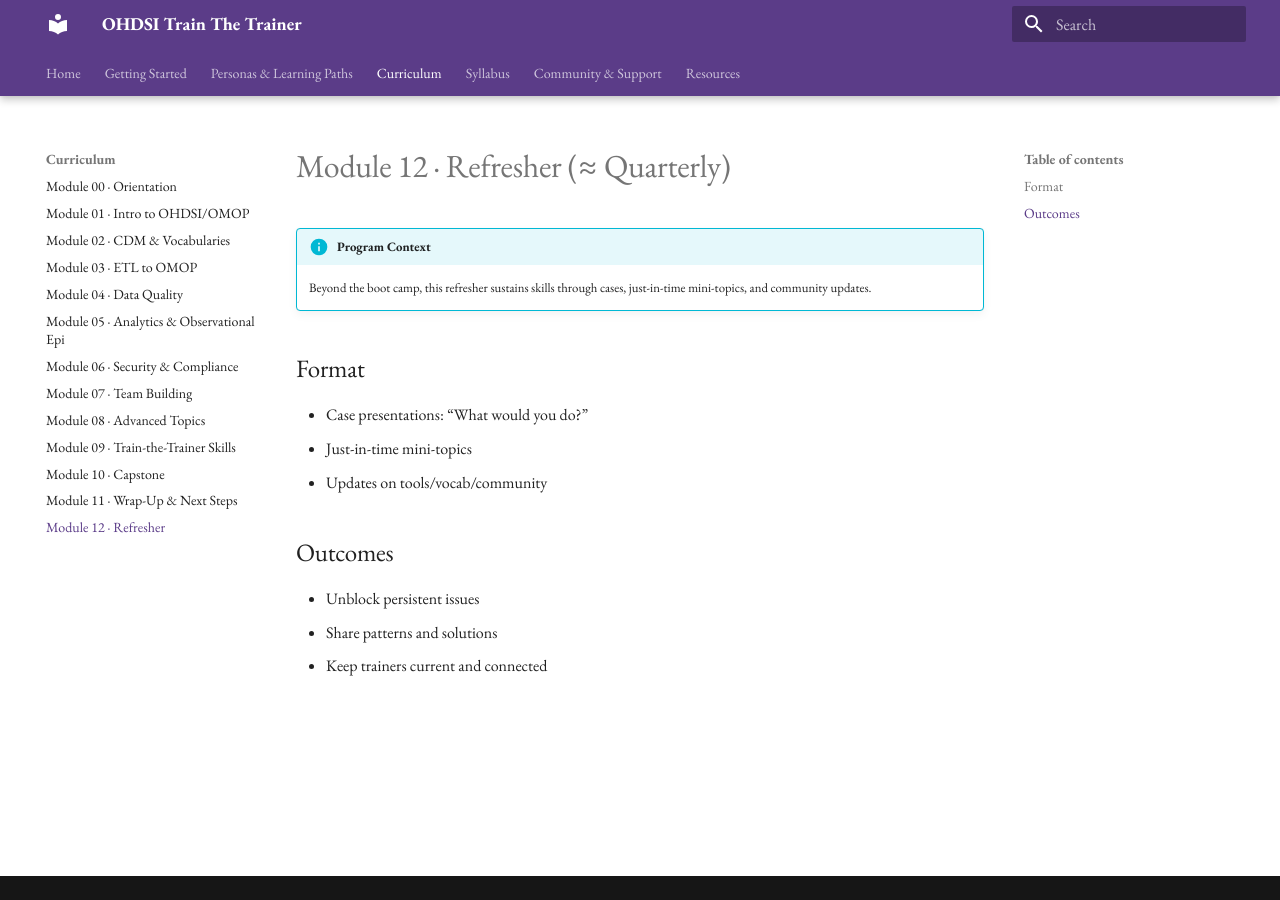
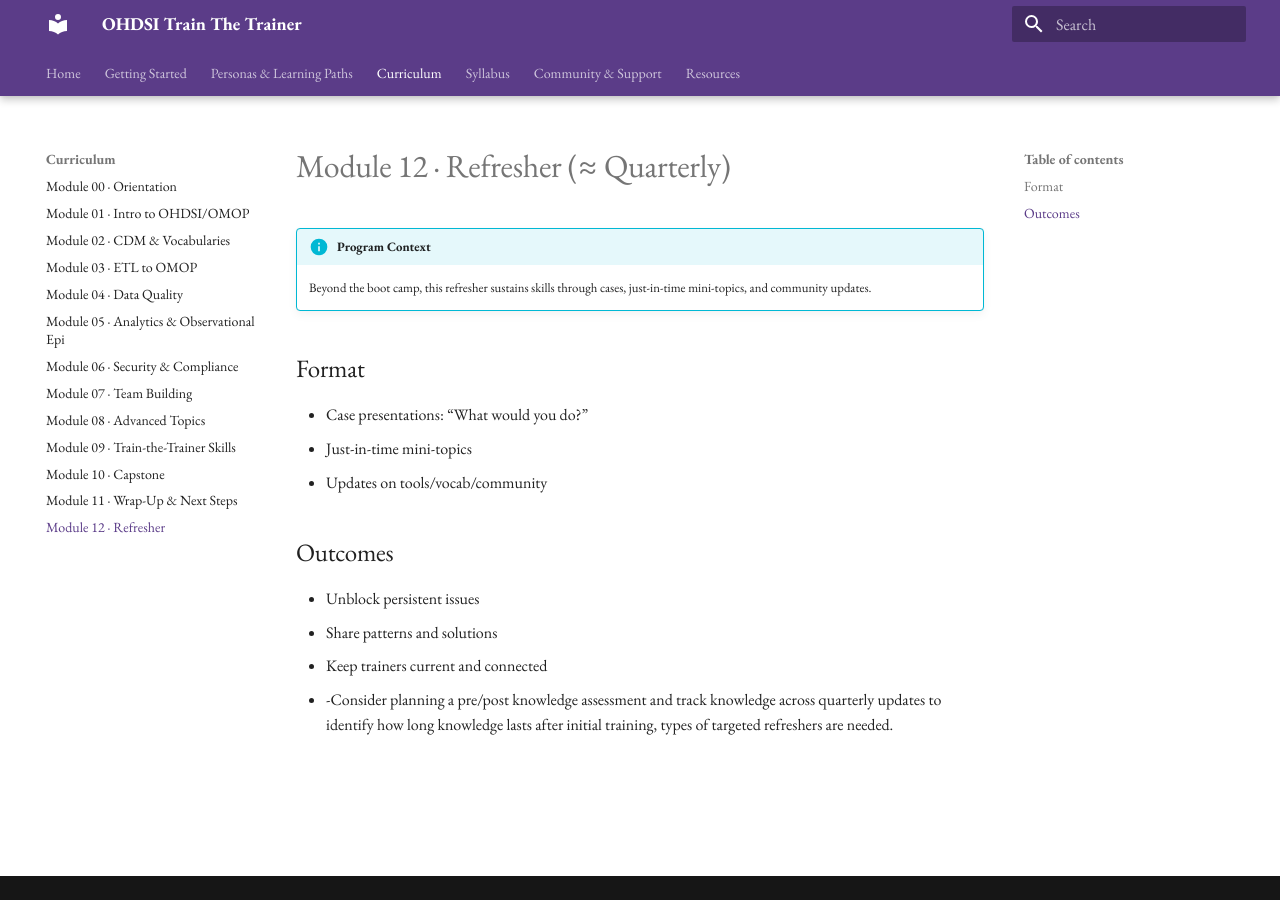
Before and after one commit to BoyceLab/OHDSITrainTheTrainer-EPILEPSY, an MkDocs documentation site: the page built from docs/modules/module-12-refresher.md, in a window 1280 px wide. Built offline with MkDocs 1.6.1 and Material for MkDocs 9.7.7, drawn with Linux system fonts in a browser that asks for light colours.

Commit message:
Update module-12-refresher.md

```diff
--- a/docs/modules/module-12-refresher.md
+++ b/docs/modules/module-12-refresher.md
@@ -12,3 +12,4 @@
 - Unblock persistent issues
 - Share patterns and solutions
 - Keep trainers current and connected
+- -Consider planning a pre/post knowledge assessment and track knowledge across quarterly updates to identify how long knowledge lasts after initial training, types of targeted refreshers are needed.
```
